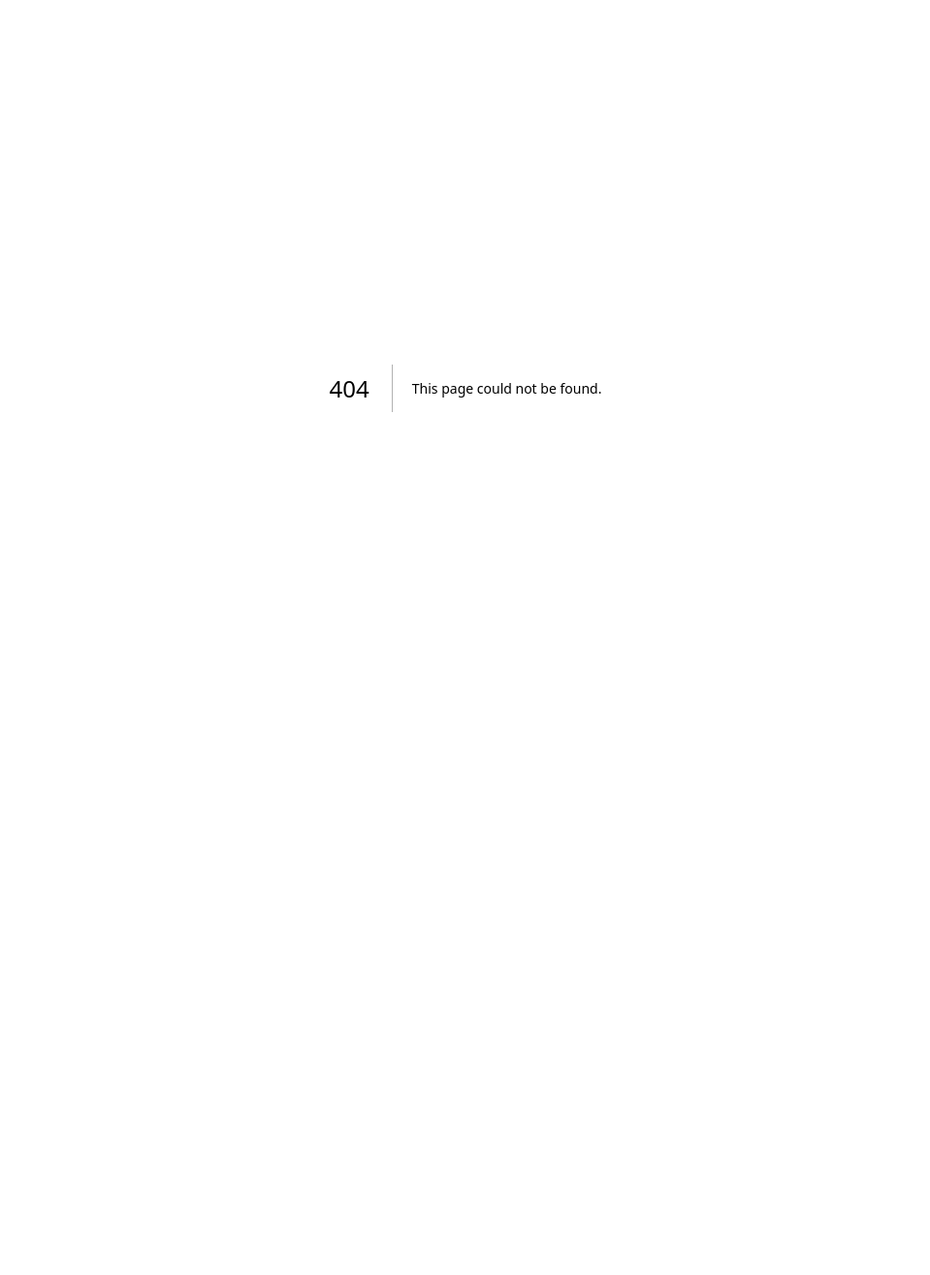
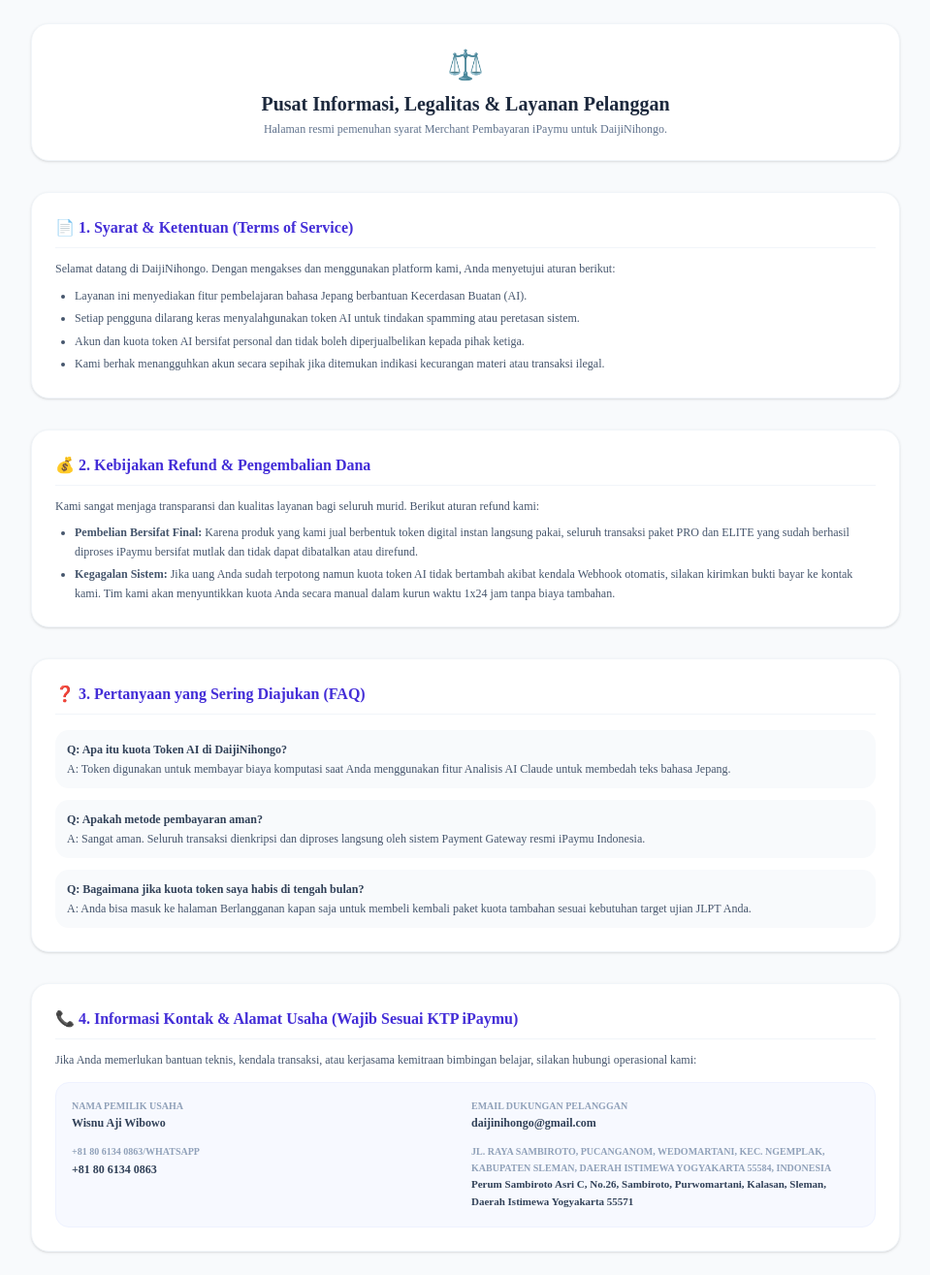
Before and after one commit to wisnuajiwibowo/jlpt-saas, a Next.js app: page /dashboard/terms in a window 1280 px wide. Before the commit this address had no page. Shown: the whole page at 97% size, without its empty margins (160-1119 px from the left). Before the commit the page ends 800 px from the top, so only its background shows below. Built offline with nearby package versions, Linux system fonts and the light colour scheme.

Commit message:
Create page.tsx

```diff
--- /dev/null
+++ b/src/app/dashboard/terms/page.tsx
@@ -0,0 +1,95 @@
+export default function TermsAndInfoPage() {
+  return (
+    <div className="min-h-screen bg-slate-50 p-6 font-sans text-slate-800">
+      <div className="max-w-4xl mx-auto space-y-8">
+
+        {/* HEADER UTAMA */}
+        <div className="bg-white rounded-2xl border border-slate-100 shadow-sm p-6 text-center">
+          <span className="text-3xl">⚖️</span>
+          <h1 className="text-xl font-bold text-slate-800 mt-2">Pusat Informasi, Legalitas & Layanan Pelanggan</h1>
+          <p className="text-slate-500 text-xs mt-1">Halaman resmi pemenuhan syarat Merchant Pembayaran iPaymu untuk DaijiNihongo.</p>
+        </div>
+
+        {/* 1. SYARAT & KETENTUAN */}
+        <div className="bg-white rounded-2xl border border-slate-100 shadow-sm p-6 space-y-3">
+          <h2 className="text-base font-bold text-indigo-700 flex items-center gap-2 border-b border-slate-100 pb-2">
+            📄 1. Syarat & Ketentuan (Terms of Service)
+          </h2>
+          <div className="text-xs text-slate-600 space-y-2 leading-relaxed">
+            <p>Selamat datang di DaijiNihongo. Dengan mengakses dan menggunakan platform kami, Anda menyetujui aturan berikut:</p>
+            <ul className="list-disc pl-5 space-y-1">
+              <li>Layanan ini menyediakan fitur pembelajaran bahasa Jepang berbantuan Kecerdasan Buatan (AI).</li>
+              <li>Setiap pengguna dilarang keras menyalahgunakan token AI untuk tindakan spamming atau peretasan sistem.</li>
+              <li>Akun dan kuota token AI bersifat personal dan tidak boleh diperjualbelikan kepada pihak ketiga.</li>
+              <li>Kami berhak menangguhkan akun secara sepihak jika ditemukan indikasi kecurangan materi atau transaksi ilegal.</li>
+            </ul>
+          </div>
+        </div>
+
+        {/* 2. KEBIJAKAN REFUND */}
+        <div className="bg-white rounded-2xl border border-slate-100 shadow-sm p-6 space-y-3">
+          <h2 className="text-base font-bold text-indigo-700 flex items-center gap-2 border-b border-slate-100 pb-2">
+            💰 2. Kebijakan Refund & Pengembalian Dana
+          </h2>
+          <div className="text-xs text-slate-600 space-y-2 leading-relaxed">
+            <p>Kami sangat menjaga transparansi dan kualitas layanan bagi seluruh murid. Berikut aturan refund kami:</p>
+            <ul className="list-disc pl-5 space-y-1">
+              <li><strong>Pembelian Bersifat Final:</strong> Karena produk yang kami jual berbentuk token digital instan langsung pakai, seluruh transaksi paket PRO dan ELITE yang sudah berhasil diproses iPaymu bersifat mutlak dan tidak dapat dibatalkan atau direfund.</li>
+              <li><strong>Kegagalan Sistem:</strong> Jika uang Anda sudah terpotong namun kuota token AI tidak bertambah akibat kendala Webhook otomatis, silakan kirimkan bukti bayar ke kontak kami. Tim kami akan menyuntikkan kuota Anda secara manual dalam kurun waktu 1x24 jam tanpa biaya tambahan.</li>
+            </ul>
+          </div>
+        </div>
+
+        {/* 3. FAQ */}
+        <div className="bg-white rounded-2xl border border-slate-100 shadow-sm p-6 space-y-4">
+          <h2 className="text-base font-bold text-indigo-700 flex items-center gap-2 border-b border-slate-100 pb-2">
+            ❓ 3. Pertanyaan yang Sering Diajukan (FAQ)
+          </h2>
+          <div className="space-y-3 text-xs">
+            <div className="p-3 bg-slate-50 rounded-xl">
+              <p className="font-bold text-slate-700 mb-1">Q: Apa itu kuota Token AI di DaijiNihongo?</p>
+              <p className="text-slate-600">A: Token digunakan untuk membayar biaya komputasi saat Anda menggunakan fitur Analisis AI Claude untuk membedah teks bahasa Jepang.</p>
+            </div>
+            <div className="p-3 bg-slate-50 rounded-xl">
+              <p className="font-bold text-slate-700 mb-1">Q: Apakah metode pembayaran aman?</p>
+              <p className="text-slate-600">A: Sangat aman. Seluruh transaksi dienkripsi dan diproses langsung oleh sistem Payment Gateway resmi iPaymu Indonesia.</p>
+            </div>
+            <div className="p-3 bg-slate-50 rounded-xl">
+              <p className="font-bold text-slate-700 mb-1">Q: Bagaimana jika kuota token saya habis di tengah bulan?</p>
+              <p className="text-slate-600">A: Anda bisa masuk ke halaman Berlangganan kapan saja untuk membeli kembali paket kuota tambahan sesuai kebutuhan target ujian JLPT Anda.</p>
+            </div>
+          </div>
+        </div>
+
+        {/* 4. KONTAK & ALAMAT USAHA */}
+        <div className="bg-white rounded-2xl border border-slate-100 shadow-sm p-6 space-y-3">
+          <h2 className="text-base font-bold text-indigo-700 flex items-center gap-2 border-b border-slate-100 pb-2">
+            📞 4. Informasi Kontak & Alamat Usaha (Wajib Sesuai KTP iPaymu)
+          </h2>
+          <div className="text-xs text-slate-600 leading-relaxed space-y-3">
+            <p>Jika Anda memerlukan bantuan teknis, kendala transaksi, atau kerjasama kemitraan bimbingan belajar, silakan hubungi operasional kami:</p>
+            <div className="grid grid-cols-1 sm:grid-cols-2 gap-3 p-4 bg-indigo-50/50 rounded-xl border border-indigo-50">
+              <div>
+                <p className="text-[10px] uppercase font-bold text-slate-400">Nama Pemilik Usaha</p>
+                <p className="font-semibold text-slate-700">Wisnu Aji Wibowo</p>
+              </div>
+              <div>
+                <p className="text-[10px] uppercase font-bold text-slate-400">Email Dukungan Pelanggan</p>
+                <p className="font-semibold text-slate-700">daijinihongo@gmail.com</p>
+              </div>
+              <div>
+                <p className="text-[10px] uppercase font-bold text-slate-400">+81 80 6134 0863/WhatsApp</p>
+                <p className="font-semibold text-slate-700">+81 80 6134 0863</p>
+              </div>
+              <div>
+                <p className="text-[10px] uppercase font-bold text-slate-400">Jl. Raya Sambiroto, Pucanganom, Wedomartani, Kec. Ngemplak, Kabupaten Sleman, Daerah Istimewa Yogyakarta 55584, Indonesia</p>
+                <p className="font-semibold text-slate-700 text-[11px]">Perum Sambiroto Asri C, No.26, Sambiroto, Purwomartani, Kalasan, Sleman, Daerah Istimewa Yogyakarta 55571</p>
+              </div>
+            </div>
+          </div>
+        </div>
+
+      </div>
+    </div>
+  )
+}
```
